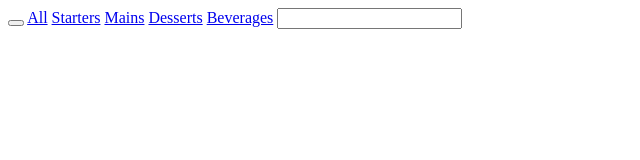
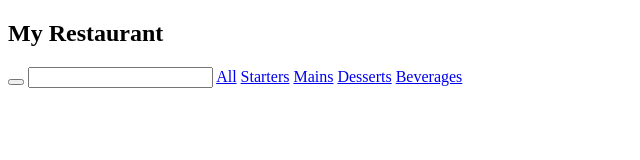
Before and after one commit to GautamiChoudhary/Restaurant-Menu-Application, a plain HTML site: page Index.html in a window 1280 px wide. Shown: the whole page, without its empty margins (0-640 px from the left). Drawn offline with Linux system fonts and the light colour scheme.

Commit message:
new change

```diff
--- a/Index.html
+++ b/Index.html
@@ -7,21 +7,22 @@
     <!-- ... -->
 </head>
 <body>
-    <!-- Navbar -->
     <nav class="navbar">
+        <h1>My Restaurant</h1>
         <!-- Navbar toggler for mobile view -->
         <button class="navbar-toggler"></button>
 
         <!-- Navigation links -->
         <a href="#" class="nav-link"></a>
         <!-- ... (at least 5 nav-links as per test cases) -->
+        <input type="text" id="search-input">
         <a href="#" class="nav-link" data-filter="all">All</a>
         <a href="#" class="nav-link" data-filter="starters">Starters</a>
         <a href="#" class="nav-link" data-filter="mains">Mains</a>
         <a href="#" class="nav-link" data-filter="desserts">Desserts</a>
         <a href="#" class="nav-link" data-filter="beverages">Beverages</a>
         <!-- Search input -->
-        <input type="text" id="search-input">
+
     </nav>
 
     <!-- Menu items -->
```
